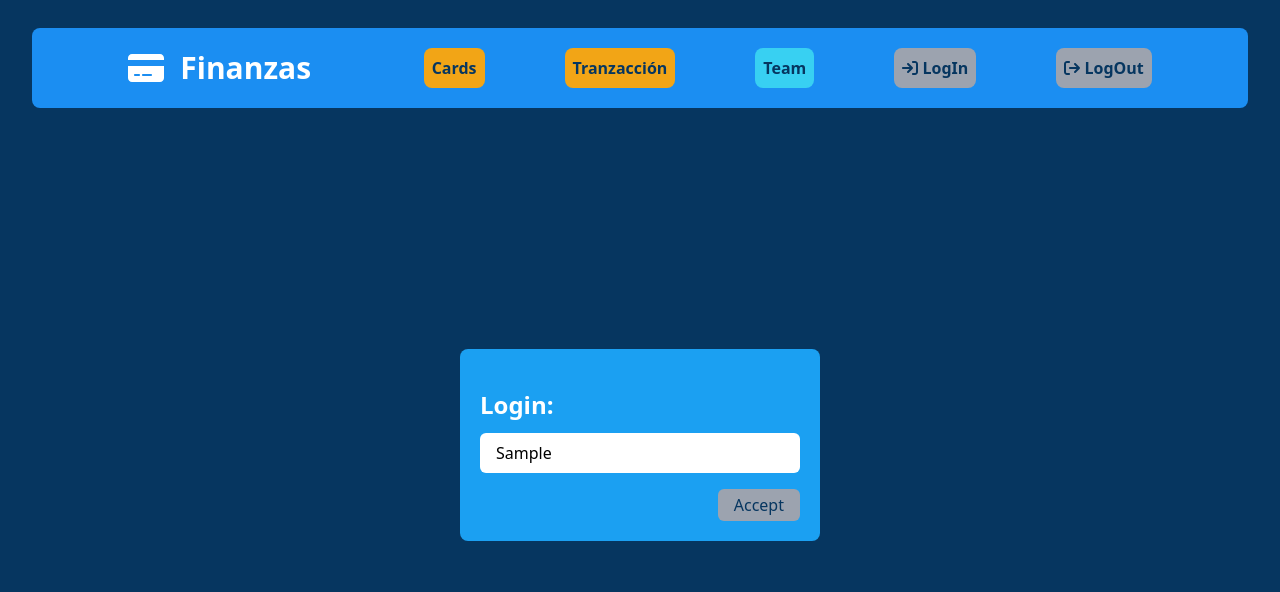
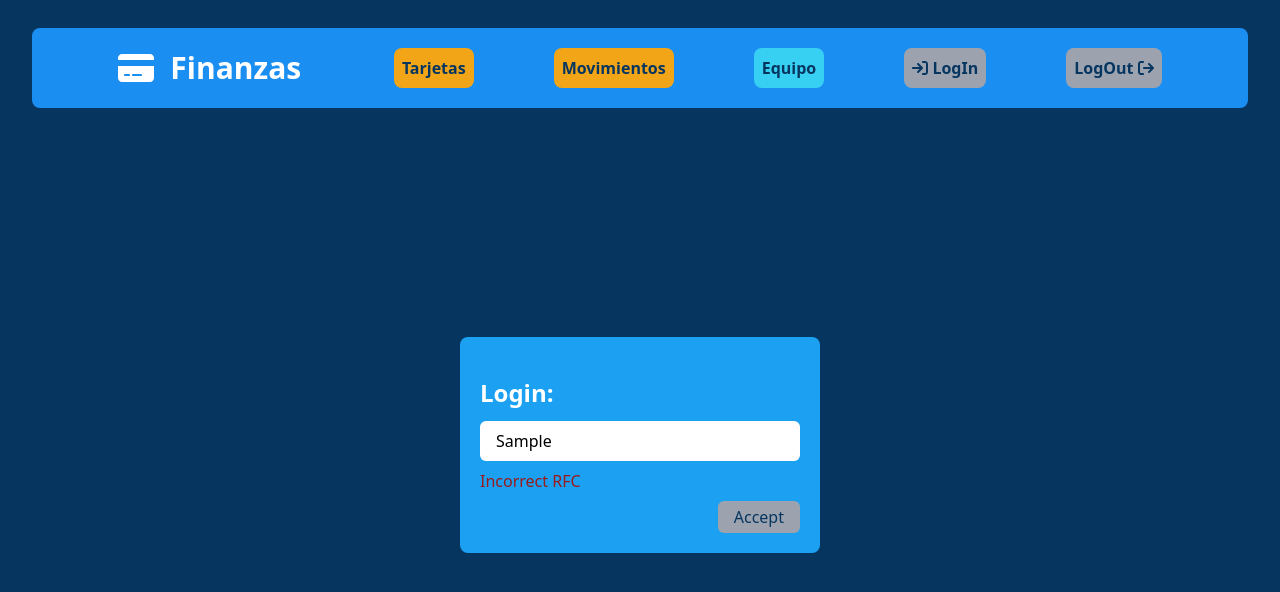
Before and after one commit to Jonathanpv99/finanzas-front-end, a React (Vite) app: page /login in a window 1280 px wide. Both pictures are taken after typing "Sample" into the empty fields and a click on the button "Accept". Shown: the top 592 px of the page. Built offline with nearby package versions, Linux system fonts and the light colour scheme; no server answers.

Commit message:
feat: add useNavigate to loginpage

```diff
--- a/src/components/Navbar.jsx
+++ b/src/components/Navbar.jsx
@@ -19,21 +19,21 @@ const Nabvar = () => {
             <div>
                 <ul className='flex gap-x-20 items-center'>
                 <li className='bg-naranja rounded-lg p-2'>
-                    <Link to='/cards' className='font-bold'> Cards </Link>
+                    <Link to='/cards' className='font-bold'> Tarjetas </Link>
                     </li>
                     <li className='bg-naranja rounded-lg p-2'>
-                    <Link to='/transaction' className='font-bold'> Tranzacción </Link>
+                    <Link to='/transaction' className='font-bold'> Movimientos </Link>
                     </li>
                     <li className='bg-azul-v rounded-lg p-2'>
-                        <Link to='/team' className='font-bold'> Team </Link>
+                        <Link to='/team' className='font-bold'> Equipo </Link>
                     </li>
                     <li className='bg-gray-400 rounded-lg p-2'>
                         <FontAwesomeIcon icon={ faArrowRightToBracket }/>
                         <Link to='/login' className='font-bold'> LogIn </Link>
                     </li>
                     <li className='bg-gray-400 rounded-lg p-2'>
+                        <Link to='/' className='font-bold'> LogOut </Link>
                         <FontAwesomeIcon icon={ faArrowRightFromBracket }/>
-                        <Link to='/' className='font-bold'> LogOut </Link>
                     </li>
                 </ul>
             </div>
--- a/src/pages/loginPage/LoginPage.jsx
+++ b/src/pages/loginPage/LoginPage.jsx
@@ -1,10 +1,16 @@
-import { useForm,} from 'react-hook-form';
+import { useForm } from 'react-hook-form';
 import { LoginRequest } from '../../api/auth.js';
+import { useState } from 'react';
+import { useNavigate } from 'react-router-dom'
 const HomePage = () => {
+
+    const [disable, setDisable] = useState( true );
 
     const {handleSubmit, register, formState:{
         errors
     }} = useForm();
+
+    const navigate = useNavigate();
 
     const onSubmit = handleSubmit( (data) => {
         console.log( data );
@@ -15,10 +21,17 @@ const HomePage = () => {
         try {
             const res = await LoginRequest( data.rfc );
             console.log( res );
+            setDisable( true );
+            navigate('/cards')
         } catch (error) {
-            console.log( error.data);
+            setDisable( false );
+            console.log( error);
+            setTimeout(function() {
+                setDisable( true );
+              }, 4000);
         }
     }
+
 
     return (
         <div className='flex items-center justify-center bg-azul-o h-[calc(100vh-150px)]'>
@@ -37,6 +50,7 @@ const HomePage = () => {
                         <p className='text-red-800 font-medium'>RFC is required</p>
                     )
                     }
+                    { disable ? null : <p className='text-red-800 font-medium'>Incorrect RFC</p>}
                     <div className='flex justify-end'>
                         <button type='submit' className='bg-gray-400 px-4 py-1 rounded-md mt-2 text-azul-o'>Accept</button>
                     </div>
```
